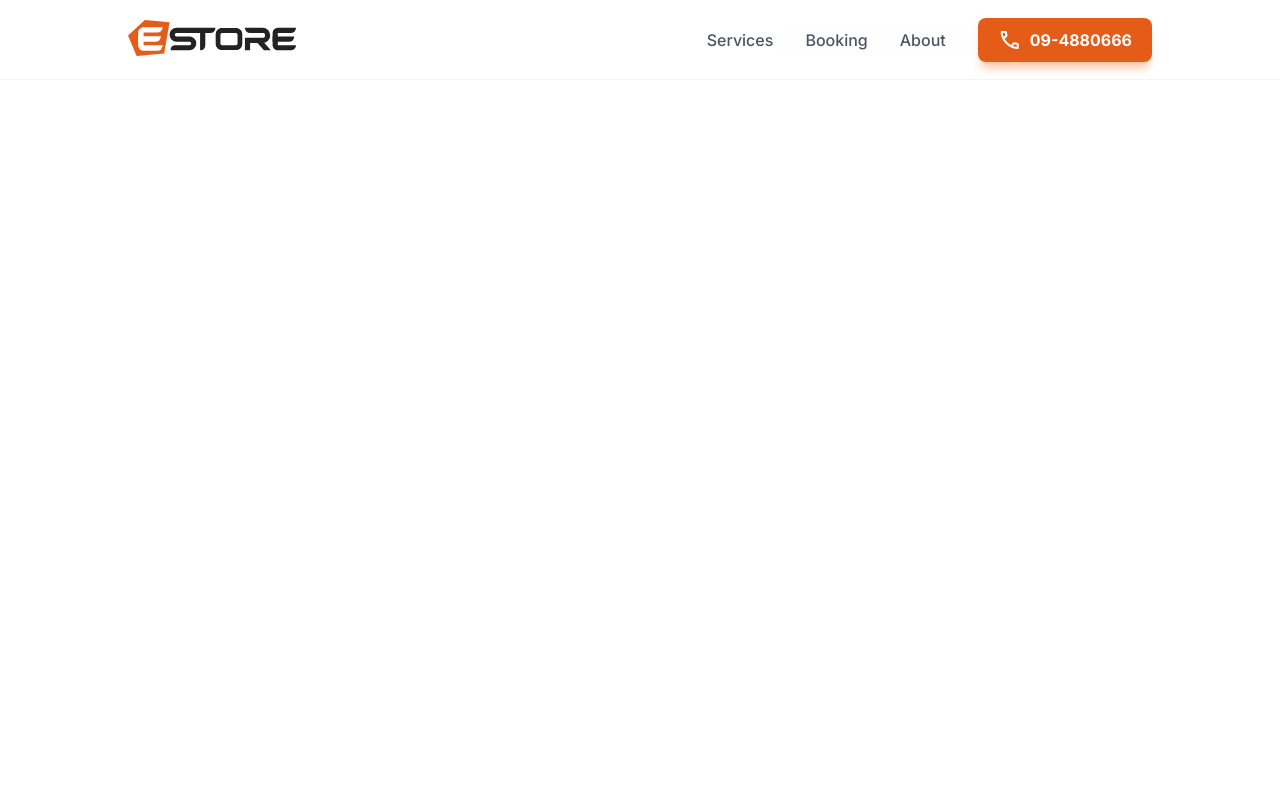
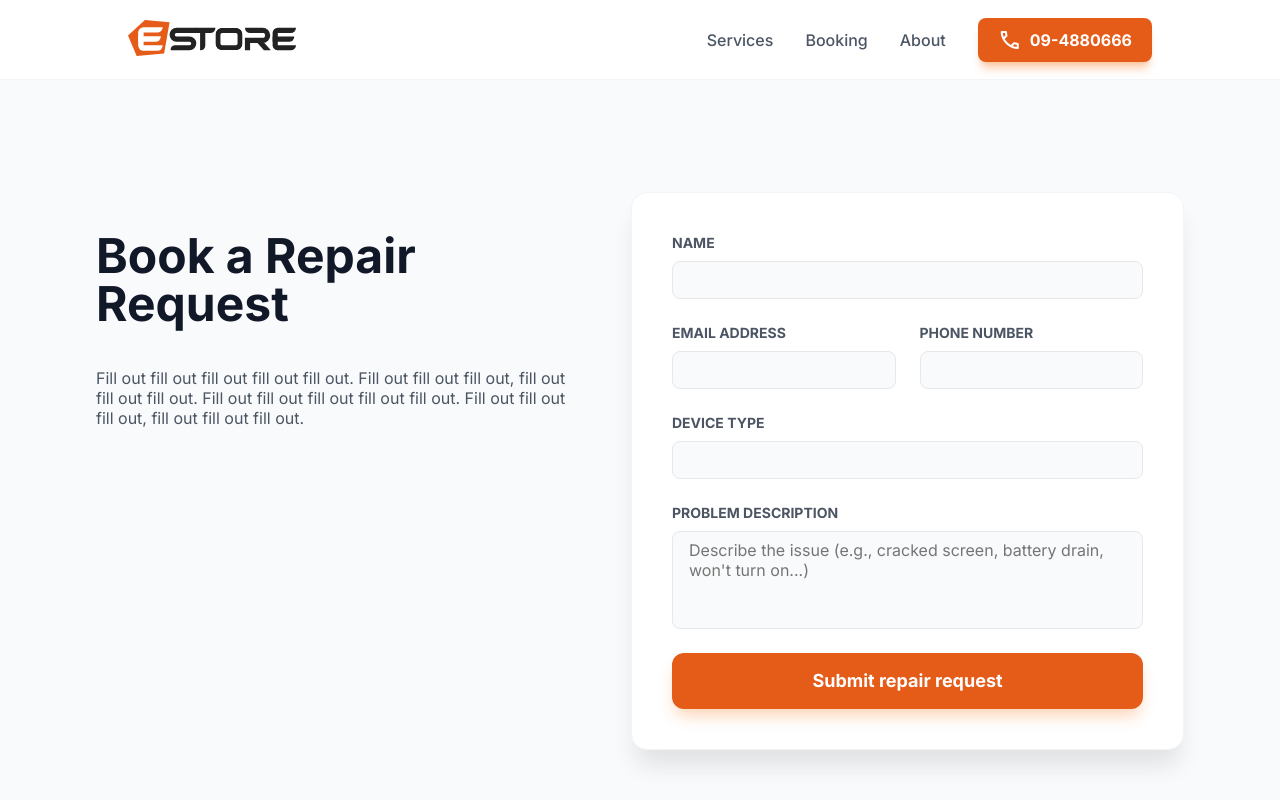
Before and after one commit to togwat/vrepair-website, a React (Vite) app: page /booking in a window 1280 px wide. Shown: the top 800 px of the page. Built offline with nearby package versions, Linux system fonts and the light colour scheme.

Commit message:
Booking form

```diff
--- a/src/components/css/NavbarCall.css
+++ b/src/components/css/NavbarCall.css
@@ -16,9 +16,7 @@
     display: flex;
     align-items: center;
 
-    --shadow-colour: rgba(249, 115, 22, 0.3);
-
-    box-shadow: 0 10px 8px -3px var(--shadow-colour), 0 4px 6px -4px var(--shadow-colour);
+    box-shadow: 0 10px 8px -3px var(--colour-accent-shadow), 0 4px 6px -4px var(--colour-accent-shadow);
 }
 
 .navbar-call .navbar-link:hover {
--- a/src/index.css
+++ b/src/index.css
@@ -5,12 +5,15 @@
   /* colours */
   --colour-accent: #E55B18;
   --colour-accent-hover: #B74913;
+  --colour-accent-shadow: rgba(249, 115, 22, 0.3);
+
   --colour-grey-text-black: #111827;
   --colour-grey-text-dark: #4B5563;
   --colour-grey-text-light: #D1D5DB;
 
   --colour-grey-50: #F9FAFB;
   --colour-grey-100: #F3F4F6;
+  --colour-grey-200: #E6E8EA;
   --colour-grey-400: #9CA3AF;
   --colour-grey-700: #374151;
 
--- a/src/pages/booking/Booking.tsx
+++ b/src/pages/booking/Booking.tsx
@@ -1,10 +1,21 @@
-import Navbar from "../../components/Navbar";
-import Footer from "../home/components/Footer";
+import Navbar from '../../components/Navbar'
+import Footer from '../home/components/Footer'
+import BookingForm from './components/BookingForm'
+import './components/css/Booking.css'
 
 export default function Booking() {
+    document.title = "Book a repair request | E-Store"
+
     return (
         <>
             <Navbar />
+            <section className="main-section">
+                <div className="booking-text">
+                    <h1>Book a Repair Request</h1>
+                    <p>Fill out fill out fill out fill out fill out. Fill out fill out fill out, fill out fill out fill out. Fill out fill out fill out fill out fill out. Fill out fill out fill out, fill out fill out fill out.</p>
+                </div>
+                <BookingForm />
+            </section>
             <Footer />
         </>
     )
--- /dev/null
+++ b/src/pages/booking/components/BookingForm.tsx
@@ -0,0 +1,31 @@
+import './css/BookingForm.css'
+
+export default function BookingForm() {
+    return (
+        <form className="booking-form">
+            <div className="booking-form-field booking-form-row">
+                <label htmlFor="name">Name</label>
+                <input className="transition-default" type="text" name="name" id="name" required />
+            </div>
+            <div className="booking-form-row" id="contact-details">
+                <div className="booking-form-field">
+                    <label htmlFor="email">Email address</label>
+                    <input className="transition-default" type="email" name="email" id="email" required />
+                </div>
+                <div className="booking-form-field">
+                    <label htmlFor="phone">Phone number</label>
+                    <input className="transition-default" type="tel" name="phone" id="phone" required />
+                </div>
+            </div>
+            <div className="booking-form-field booking-form-row">
+                <label htmlFor="device">Device type</label>
+                <input className="transition-default" type="text" name="device" id="device" required />
+            </div>
+            <div className="booking-form-field booking-form-row">
+                <label htmlFor="problem">Problem description</label>
+                <textarea className="transition-default" name="problem" id="problem" placeholder="Describe the issue (e.g., cracked screen, battery drain, won't turn on...)" required />
+            </div>
+            <button className="booking-form-submit transition-default" type="submit">Submit repair request</button>
+        </form>
+    )
+}
--- /dev/null
+++ b/src/pages/booking/components/css/Booking.css
@@ -0,0 +1,53 @@
+.main-section {
+    padding-top: 12rem;
+    padding-bottom: 8rem;
+
+    padding-left: var(--body-padding-default);
+    padding-right: var(--body-padding-default);
+
+    background-color: var(--colour-grey-50);
+
+    display: flex;
+    gap: 4rem;
+}
+
+.booking-text {
+    width: 50%;
+}
+
+.booking-text h1 {
+    font-size: 3rem;
+    line-height: 1;
+}
+
+.booking-text p {
+    color: var(--colour-grey-text-dark);
+}
+
+/* desktop (default css) */
+
+/* laptop */
+@media only screen and (max-width: 1280px) {
+    .main-section {
+        padding-left: var(--body-padding-laptop);
+        padding-right: var(--body-padding-laptop);
+    }
+}
+
+/* tablet */
+@media only screen and (max-width: 1024px) {
+    .main-section {
+        flex-direction: column;
+        align-items: center;
+        gap: 2rem;
+    }
+
+    .booking-text {
+        width: 100%;
+    }
+}
+
+/* mobile, hide links behind burger */
+@media only screen and (max-width: 768px) {
+
+}
--- /dev/null
+++ b/src/pages/booking/components/css/BookingForm.css
@@ -0,0 +1,106 @@
+.booking-form {
+    background-color: #FFF;
+
+    display: flex;
+    flex-direction: column;
+    gap: 1.5rem;
+
+    box-shadow: 0 20px 25px -5px rgb(0 0 0 / 0.1);
+
+    border-style: solid;
+    border-width: 1px;
+    border-color: var(--colour-grey-100);
+    border-radius: 1rem;
+
+    padding: 2.5rem;
+    width: 50%;
+
+}
+
+.booking-form-field {
+    display: flex;
+    flex-direction: column;
+    gap: 0.5rem;
+}
+
+.booking-form label {
+    text-transform: uppercase;
+
+    font-size: 0.875rem;
+    line-height: 1.25rem;
+    font-weight: 700;
+    color: var(--colour-grey-text-dark)
+}
+
+.booking-form input, textarea {
+    font: inherit;
+    font-size: 1rem;
+
+    background-color: var(--colour-grey-50);
+
+    border-style: solid;
+    border-width: 1px;
+    border-color: var(--colour-grey-200);
+    border-radius: 0.5rem;
+
+    resize: none;
+
+    outline: none;  /* handled by box shadow instead */
+
+    padding: 0.5rem 1rem;
+}
+
+.booking-form textarea {
+    height: 5rem; /* 4 lines */
+}
+
+.booking-form input:focus, textarea:focus {
+    border-color: #137FEC;
+     box-shadow: 0 0 0 2px #D0E5FB;
+
+}
+
+#contact-details.booking-form-row {
+    display: grid;
+    grid-template-columns: repeat(2, minmax(0, 1fr));
+    gap: 1.5rem;
+}
+
+.booking-form-submit {
+    font: inherit;
+    font-size: 1.125rem;
+    line-height: 1.75rem;
+    font-weight: 700;
+    color: #FFF;
+
+    background-color: var(--colour-accent);
+
+    border-style: none;
+    border-radius: 0.75rem;
+
+    box-shadow: 0 10px 15px -3px var(--colour-accent-shadow);
+
+    height: 3.5rem;
+}
+
+.booking-form-submit:hover {
+    background-color: var(--colour-accent-hover);
+}
+
+/* desktop (default css) */
+
+/* laptop */
+@media only screen and (max-width: 1280px) {
+}
+
+/* tablet */
+@media only screen and (max-width: 1024px) {
+    .booking-form {
+        width: 100%;
+    }
+}
+
+/* mobile, hide links behind burger */
+@media only screen and (max-width: 768px) {
+
+}
```
